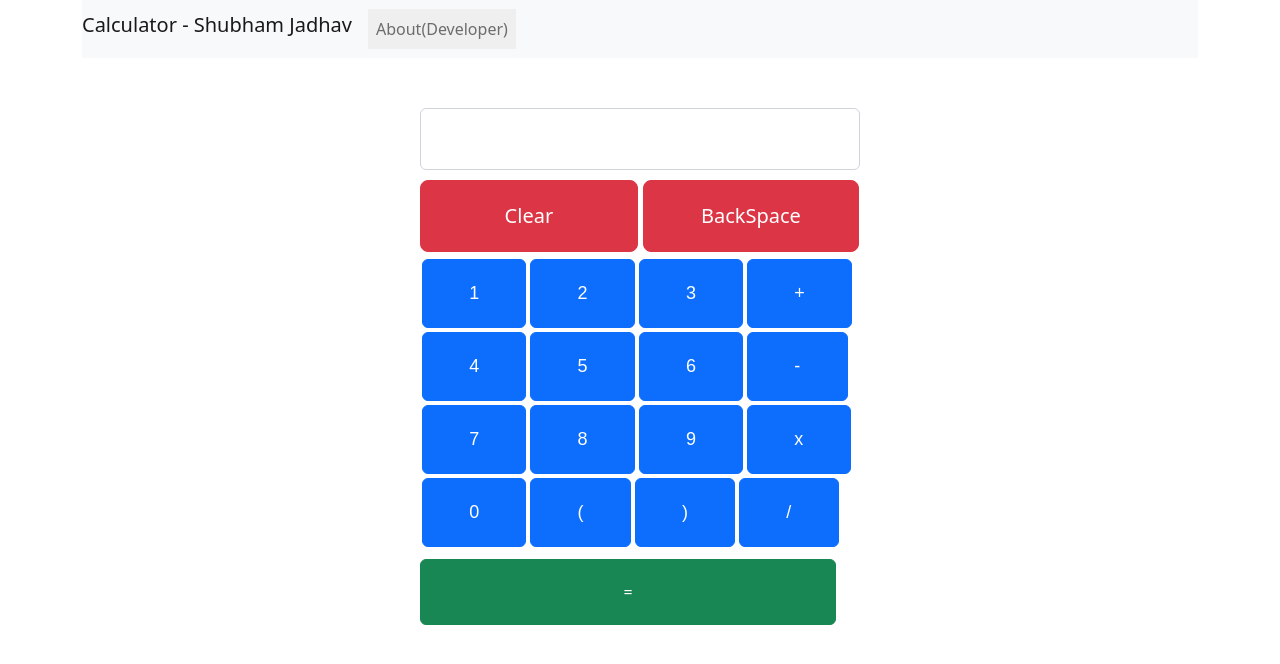
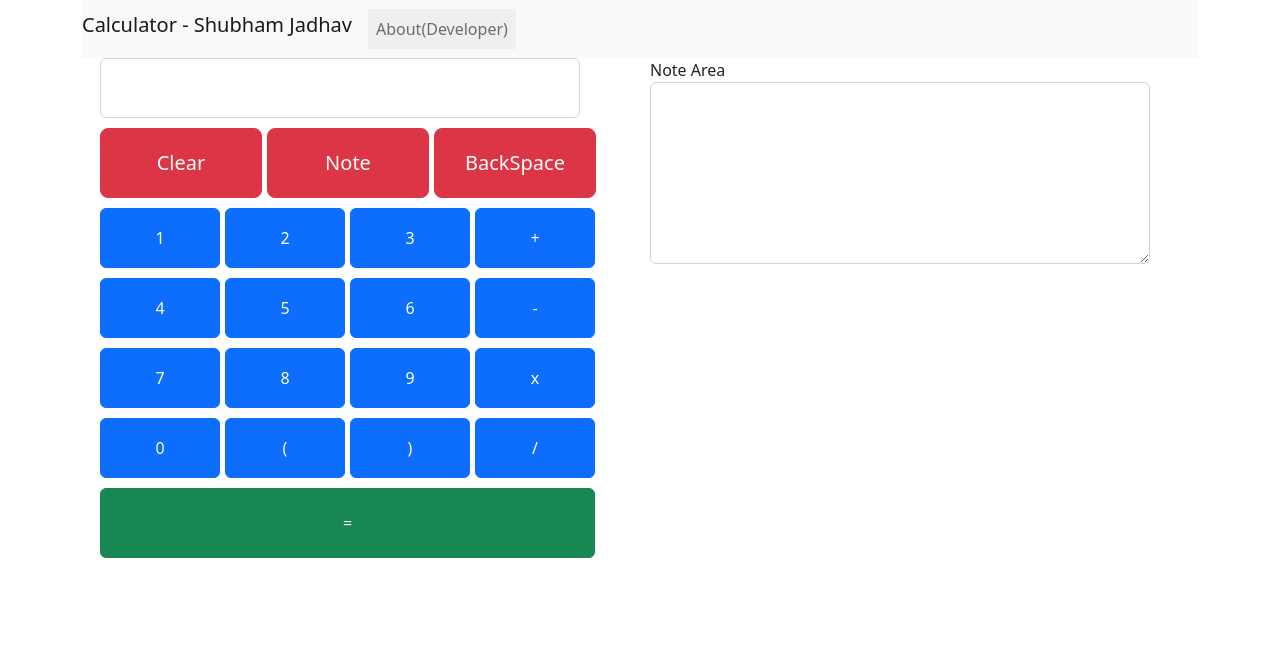
Before and after one commit to Shubham-bot123456/my-calculator-frontend, a React (Create React App) app: page / in a window 1280 px wide. Shown: the top 664 px of the page. Built offline with nearby package versions, Linux system fonts and the light colour scheme.

Commit message:
added note button

```diff
--- a/src/components/Calculator.jsx
+++ b/src/components/Calculator.jsx
@@ -8,14 +8,15 @@ class Calculator extends Component {
     inputstring: "",
     inputstringcolor: "black",
     mystyle: {
-      margin: "2px",
-      paddingTop: "20px",
-      paddingBottom: "20px",
-      paddingLeft: "10.5%",
-      paddingRight: "10.5%",
-      fontFamily: "Arial",
-      fontSize: "18px",
+      // margin: "2px",
+      // paddingTop: "20px",
+      // paddingBottom: "20px",
+      // paddingLeft: "10.5%",
+      // paddingRight: "10.5%",
+      // fontFamily: "Arial",
+      // fontSize: "18px",
     },
+    note: "",
   };
   setButtonvalue1 = () => {
     this.setState({ inputstring: this.state.inputstring + 1 });
@@ -25,6 +26,12 @@ class Calculator extends Component {
   };
   setButtonvalue3 = () => {
     this.setState({ inputstring: this.state.inputstring + 3 });
+  };
+  saveButton = () => {
+    console.log(this.state.inputstring);
+    this.setState({
+      note: this.state.note + "  " + this.state.inputstring,
+    });
   };
 
   setButtonvalue = (button) => {
@@ -60,14 +67,44 @@ class Calculator extends Component {
     return (
       <div
         style={{
-          marginLeft: "25%",
-          marginRight: "25%",
-          marginTop: "50px",
-          paddingRight: "100px",
-          paddingLeft: "100px",
+          display: "grid",
+          gridTemplateColumns: "500px 500px",
+          gridColumnGap: "50px",
+          marginLeft: "100px",
         }}
       >
-        <div>
+        <div
+          style={{
+            order: "2",
+          }}
+        >
+          <div class="form-group">
+            <label for="exampleFormControlTextarea3">Note Area</label>
+            <textarea
+              value={this.state.note}
+              onChange={(e) => {
+                this.setState({ note: e.target.value });
+              }}
+              class="form-control"
+              id="exampleFormControlTextarea3"
+              rows="7"
+            ></textarea>
+          </div>
+        </div>
+        <div
+          style={{
+            display: "grid",
+            gridRowGap: "10px",
+          }}
+        >
+          <div
+            style={{
+              display: "grid",
+              gridTemplateColumns: "480px",
+              gridTemplateRows: "60px",
+              gridColumnGap: "5px",
+            }}
+          >
             <input
               onChange={(e) => {
                 this.setState({
@@ -90,18 +127,17 @@ class Calculator extends Component {
               }}
             ></input>
           </div>
-        <div>
+          <div
+            style={{
+              display: "grid",
+              gridTemplateColumns: "162px 162px 162px",
+              gridTemplateRows: "70px",
+              gridColumnGap: "5px",
+            }}
+          >
             <button
               type="button"
               class="btn btn-danger btn-lg btn-block"
-            style={{
-              marginTop: "10px",
-              marginBottom: "5px",
-              paddingLeft: "19%",
-              paddingRight: "19%",
-              paddingTop: "20px",
-              paddingBottom: "20px",
-            }}
               onClick={() => this.setButtonvalue("")}
             >
               Clear
@@ -109,21 +145,26 @@ class Calculator extends Component {
             <button
               type="button"
               class="btn btn-danger btn-lg btn-block"
-            style={{
-              marginTop: "10px",
-              marginBottom: "5px",
-              paddingLeft: "13%",
-              paddingRight: "13%",
-              paddingTop: "20px",
-              paddingBottom: "20px",
-              marginLeft: "5px",
-            }}
+              onClick={this.saveButton}
+            >
+              Note
+            </button>
+            <button
+              type="button"
+              class="btn btn-danger btn-lg btn-block"
               onClick={this.backSpace}
             >
               BackSpace
             </button>
           </div>
-        <div>
+          <div
+            style={{
+              display: "grid",
+              gridTemplateColumns: "120px 120px  120px 120px",
+              gridTemplateRows: "60px",
+              gridColumnGap: "5px",
+            }}
+          >
             <button
               type="button"
               class="btn btn-primary"
@@ -157,7 +198,14 @@ class Calculator extends Component {
               +
             </button>
           </div>
-        <div>
+          <div
+            style={{
+              display: "grid",
+              gridTemplateColumns: "120px 120px  120px 120px",
+              gridTemplateRows: "60px",
+              gridColumnGap: "5px",
+            }}
+          >
             <button
               type="button"
               class="btn btn-primary"
@@ -191,7 +239,14 @@ class Calculator extends Component {
               -
             </button>
           </div>
-        <div>
+          <div
+            style={{
+              display: "grid",
+              gridTemplateColumns: "120px 120px  120px 120px",
+              gridTemplateRows: "60px",
+              gridColumnGap: "5px",
+            }}
+          >
             <button
               type="button"
               class="btn btn-primary"
@@ -225,7 +280,14 @@ class Calculator extends Component {
               x
             </button>
           </div>
-        <div>
+          <div
+            style={{
+              display: "grid",
+              gridTemplateColumns: "120px 120px  120px 120px",
+              gridTemplateRows: "60px",
+              gridColumnGap: "5px",
+            }}
+          >
             <button
               type="button"
               class="btn btn-primary"
@@ -258,18 +320,17 @@ class Calculator extends Component {
             >
               /
             </button>
-          <div>
+          </div>
+          <div
+            style={{
+              display: "grid",
+              gridTemplateColumns: "495px",
+              gridTemplateRows: "70px",
+            }}
+          >
             <button
               type="button"
               class="btn btn-success"
-              style={{
-                marginTop: "10px",
-                marginBottom: "5px",
-                paddingLeft: "46%",
-                paddingRight: "46%",
-                paddingTop: "20px",
-                paddingBottom: "20px",
-              }}
               onClick={() => this.getAnswer()}
             >
               =
```
Lines whose indentation alone changed are shown as unchanged.
